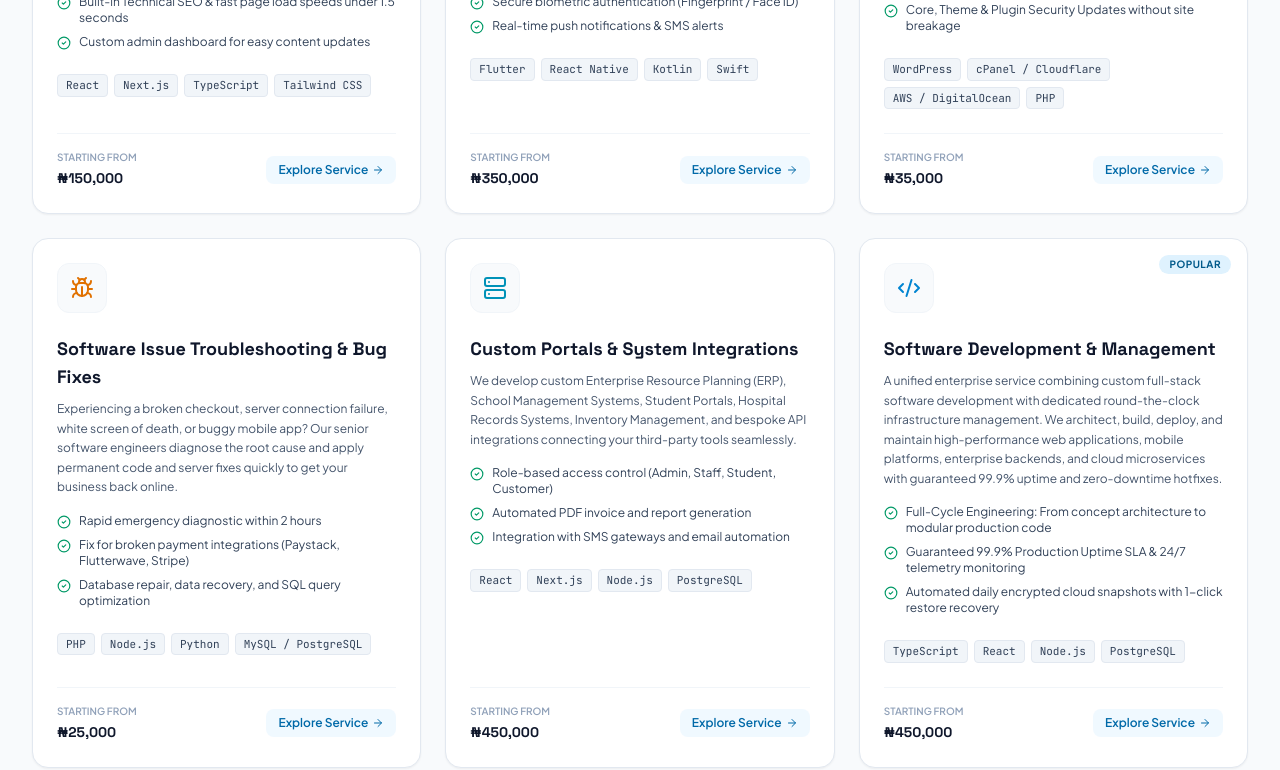
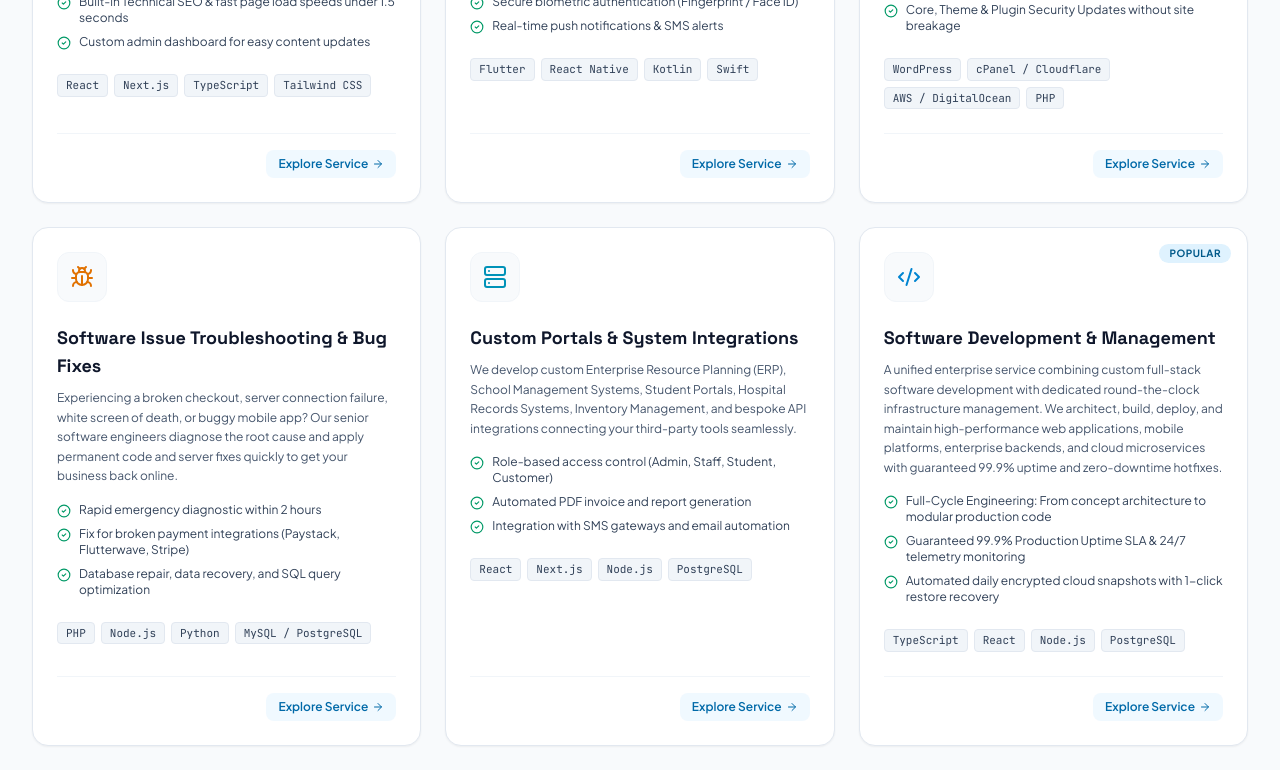
Before and after one commit to okechineke0-ctrl/Ocean, a React (Vite) app: page / in a window 1280 px wide. Shown: the part 3540-4310 px from the top of the page. Built offline with nearby package versions, Linux system fonts and the light colour scheme; no server answers.

Commit message:
refactor: remove pricing display from service cards
Hide the starting price information in the service cards on the home view to clean up the UI layout.

```diff
--- a/src/views/HomeView.tsx
+++ b/src/views/HomeView.tsx
@@ -189,17 +189,10 @@ export const HomeView: React.FC<HomeViewProps> = ({
                 </div>
               </div>
 
-              <div className="pt-4 border-t border-slate-100 flex items-center justify-between">
-                <div>
-                  <span className="text-[10px] text-slate-400 uppercase font-semibold block">Starting From</span>
-                  <span className="text-sm font-bold text-slate-900 font-display">
-                    ₦{service.startingPriceNGN.toLocaleString()}
-                  </span>
-                </div>
-
+              <div className="pt-4 border-t border-slate-100 flex items-center justify-end">
                 <button
                   onClick={() => onNavigate('services')}
-                  className="px-3 py-1.5 rounded-lg bg-sky-50 hover:bg-sky-600 text-sky-700 hover:text-white text-xs font-semibold transition-all flex items-center gap-1 cursor-pointer"
+                  className="px-3 py-1.5 rounded-lg bg-sky-50 hover:bg-sky-600 text-sky-700 hover:text-white text-xs font-semibold transition-all flex items-center gap-1 cursor-pointer ml-auto"
                 >
                   <span>Explore Service</span>
                   <ArrowRight className="w-3 h-3" />
```
